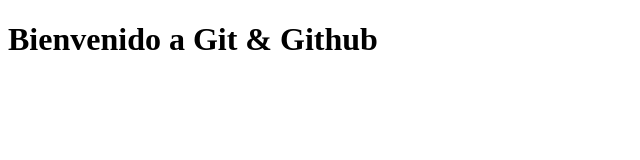
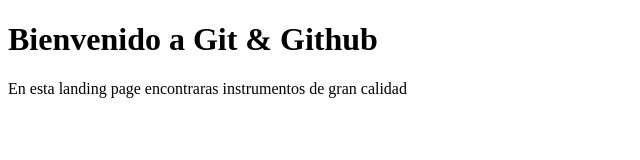
Before and after one commit to mig1714/landing-page-venta-instrumentos-musicales, a plain HTML site: page index.html in a window 1280 px wide. Shown: the whole page, without its empty margins (0-640 px from the left). Drawn offline with Linux system fonts and the light colour scheme.

Commit message:
Acabo de actualizar el index descripcion

```diff
--- a/index.html
+++ b/index.html
@@ -7,5 +7,6 @@
   </head>
   <body>
     <h1>Bienvenido a Git & Github</h1>
+    <p>En esta landing page encontraras instrumentos de gran calidad</p>
   </body>
 </html>
```
Also changed, not shown: 1 other file.
